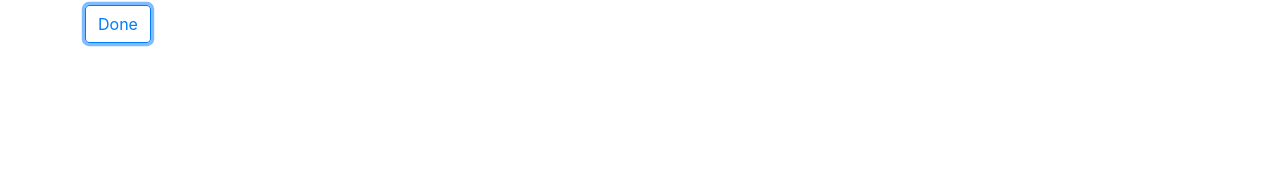
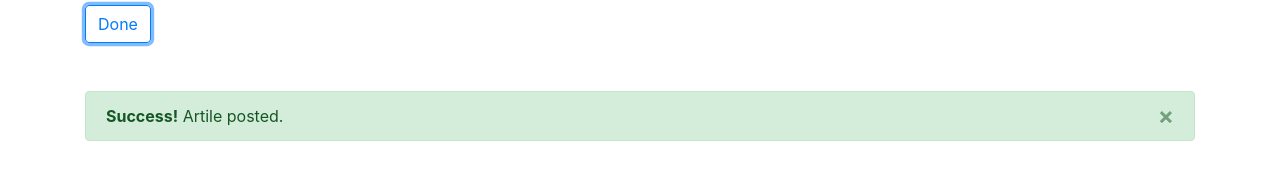
Before and after one commit to svkozak/angular-blog, an Angular app: page /post in a window 1280 px wide. Both pictures are taken after typing "Sample", "Sample" into the empty fields and a click on the button "Done". Shown: the part 437-616 px from the top of the page. Built offline with nearby package versions, Linux system fonts and the light colour scheme; no server answers.

Commit message:
added alert

```diff
--- a/src/app/blog-post/blog-post.component.html
+++ b/src/app/blog-post/blog-post.component.html
@@ -24,3 +24,11 @@
   <button type="submit" class="btn btn-outline-primary">Done</button>
 
   </form>
+
+  <!-- alert to be shown after posting -->
+  <div class="alert mt-5 alert-success alert-dismissible" role="alert" *ngIf="alert">
+    <strong>Success!</strong> Artile posted.
+    <button type="button" class="close" (click)="hideAlert()" data-dismiss="alert" aria-label="Close">
+      <span aria-hidden="true">&times;</span>
+    </button>
+  </div>
--- a/src/app/blog-post/blog-post.component.ts
+++ b/src/app/blog-post/blog-post.component.ts
@@ -10,6 +10,7 @@ import { HttpClient } from '@angular/common/http';
 export class BlogPostComponent implements OnInit {
 
   authors: object;
+  alert = false;
 
   constructor(private http: HttpClient, private api: ApiService ) {
   }
@@ -22,6 +23,11 @@ export class BlogPostComponent implements OnInit {
 
   onSubmit(postForm) {
     this.api.post(postForm)
+    this.alert = true;
+  }
+
+  hideAlert(){
+      this.alert = false
   }
 
 }
```
